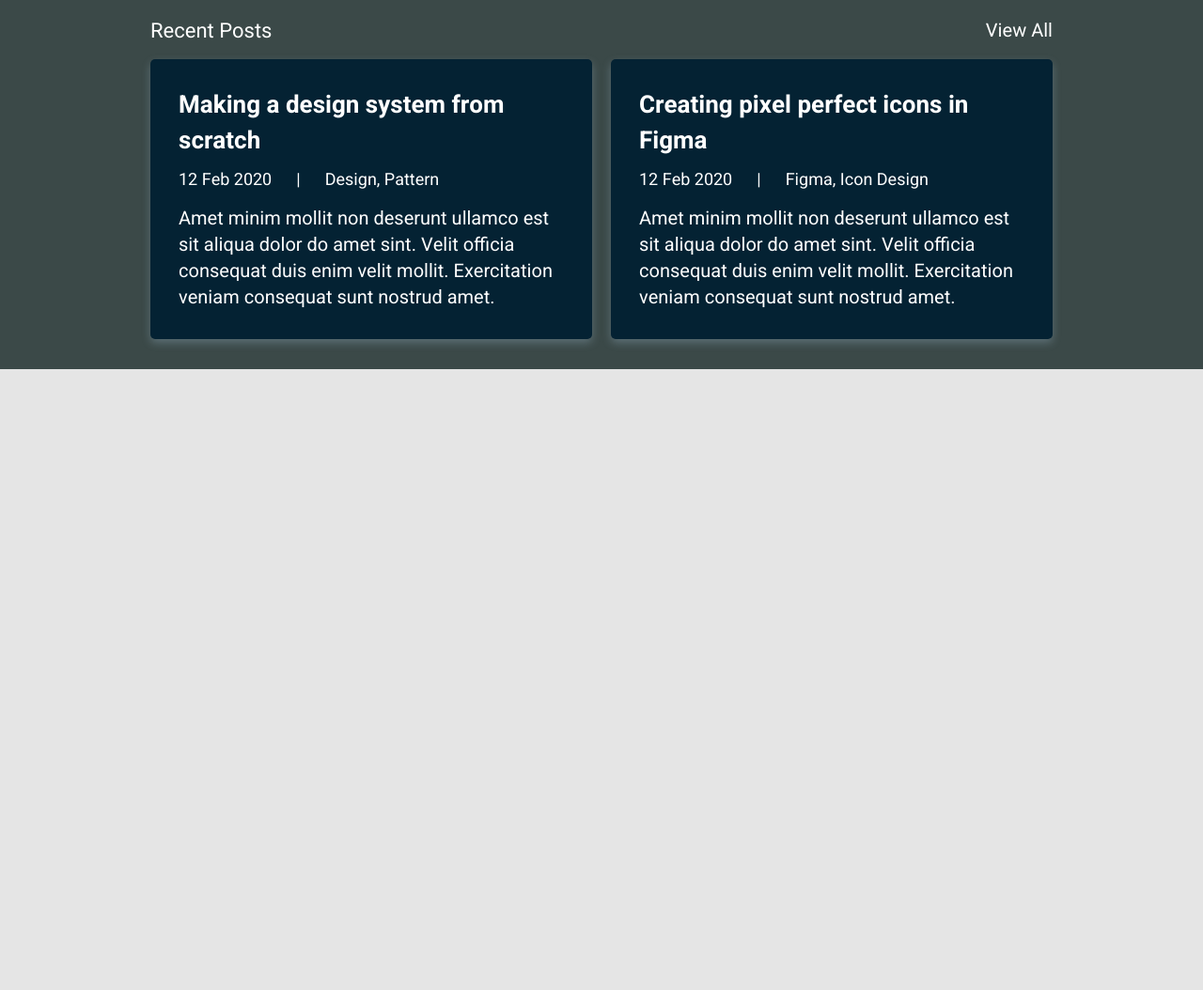
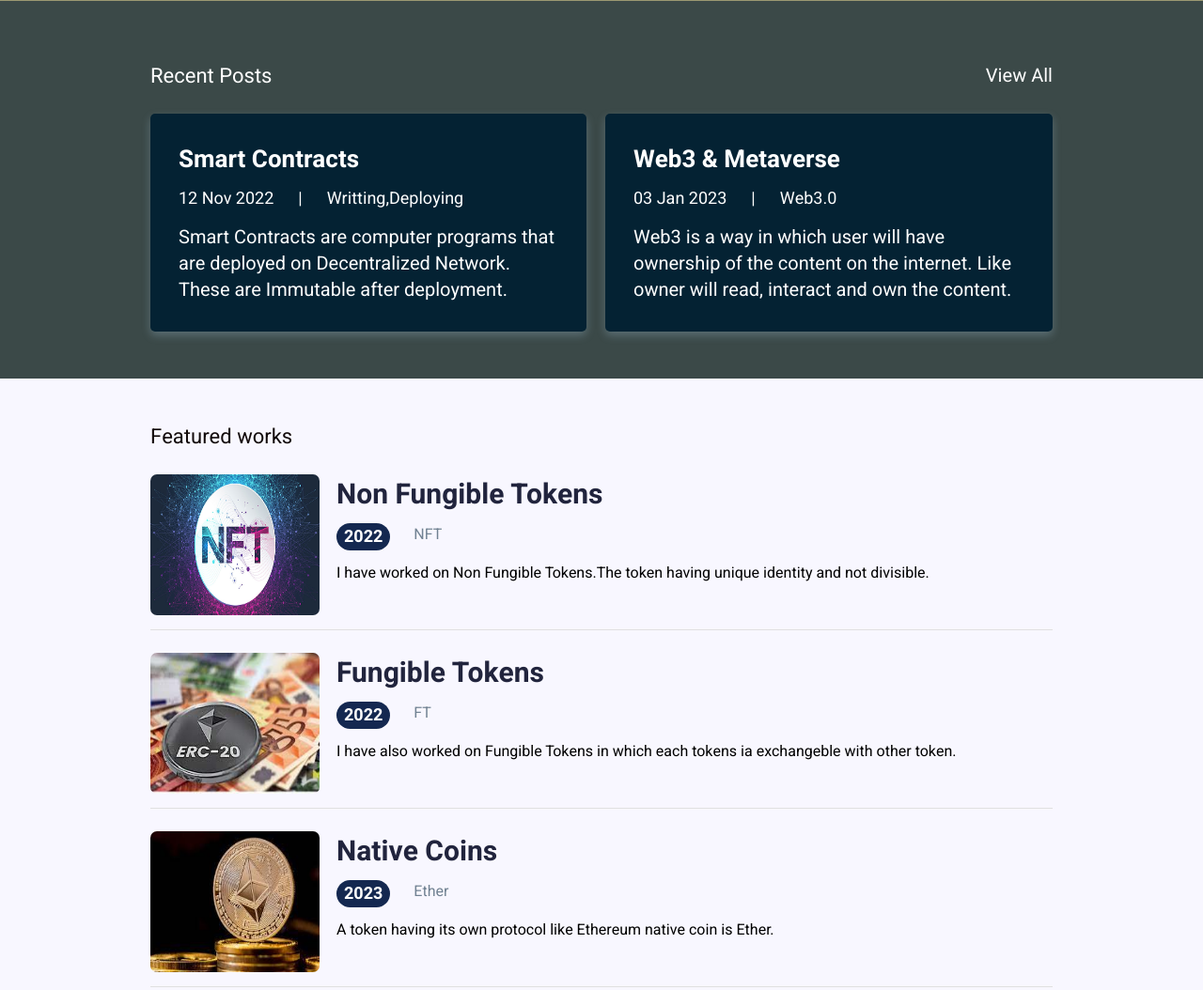
Before and after one commit to ShahidAbbasKhan/Portfolio-Website, a plain HTML site: page my-app/index.html in a window 1280 px wide. Shown: the part 699-1753 px from the top of the page at 94% size. Before the commit the page ends 1092 px from the top, so only its background shows below. Drawn offline with Linux system fonts and the light colour scheme.

Commit message:
major updates

```diff
--- a/my-app/css/styles.css
+++ b/my-app/css/styles.css
@@ -101,7 +101,7 @@ header nav li a {
 
 .posts-section {
     background-color:#3b4948;
-    padding:32px 0;
+    padding:50px 0;
 }
 .posts-section-inner{
     max-width: 960px;
@@ -111,6 +111,7 @@ header nav li a {
     display:flex;
     align-items: center;
     justify-content: space-between;
+    margin-bottom: 10px;
 }
 .posts-section-inner .posts-header h3{
     font-style:normal;
@@ -160,3 +161,129 @@ header nav li a {
     font-size: 18px;
     line-height: 26px;
 }
+
+/* Featured Section*/
+.feature-section{
+    background-color: #f8f7ff;
+    padding:32px 0;
+}
+.featured-section-inner{
+    max-width: 960px;
+    margin: 0 auto;
+}
+.featured-section-inner .fs-header h3{
+    font-weight: 400;
+    font-size: 22px;
+    line-height: 60px;
+    color: #110909;
+    margin-bottom: 10px;
+}
+
+.fs-items{
+    display:flex;
+    gap:18px;
+    border-bottom: 1px solid #E0E0E0;
+    margin-bottom: 24px;
+    padding-bottom: 8px;
+}
+.fs-items .fs-items-left img{
+    border-radius:7px;
+    border-image: 1px;
+    height: 150px;
+    width: 180px;
+}
+.fs-items h3{
+    font-weight: 700;
+    font-size: 30px;
+    line-height: 44px;
+    color: #21243D;
+    margin-bottom: 8px;
+}
+.fs-items-right .items-meta{
+    display: flex;
+    gap:25px;
+
+}
+.fs-items-right .items-meta .badge{
+    background: #142850;
+    border-radius: 15px;
+    color:#fff;
+    padding:1px 8px;
+    font-size: 18px;
+    font-weight: 900;
+}
+.fs-items-right .items-meta .category{
+    color: #718292;
+}
+.fs-items-right .description{
+    margin-top: 12px;
+    font-weight: 400;
+    font-size: 16px;
+    line-height: 24px;
+}
+
+/*Responsive*/
+@media all and (max-width: 600px) {
+    .hero-section .hero-inner {
+      flex-direction: column-reverse;
+    }
+
+    .hero-section .col-right {
+      margin-bottom: 30px;
+    }
+    .hero-section .col-left {
+      text-align: center;
+      margin: 0 20px;
+    }
+    .hero-section .col-left .action-button {
+      margin-left: auto;
+      margin-right: auto;
+    }
+
+    .posts {
+      flex-direction: column;
+      margin: 0 10px;
+    }
+
+    .posts-section .posts-header {
+      justify-content: center;
+    }
+
+    .posts-header a {
+      display: none;
+    }
+
+    .featured-section .featured-section-inner {
+      margin: 0 18px;;
+    }
+
+    .featured-section .fs-header h2 {
+      text-align: center;
+    }
+
+    .fs-list .fs-item {
+      flex-direction: column;
+    }
+
+    .fs-list .fs-item .fs-item-left img {
+      width: 100%;
+    }
+
+    .menu-button {
+      display: flex;
+      cursor: pointer;
+    }
+
+    .menu-button:hover {
+      opacity: 0.7;
+    }
+
+    .deskop-links {
+      display: none;
+    }
+
+    header nav {
+      padding-right: 18px;
+    }
+
+  }
--- a/my-app/index.html
+++ b/my-app/index.html
@@ -29,8 +29,8 @@
    <section class="hero-section">
     <div class="hero-inner">
         <div class="col-left">
-            <h1>Hi, I am Shahid,</h1>
-            <h1> Enthusiast</h1>
+            <h1>Hi, I am Shahid Blockchain Developer,</h1>
+            <h1>Web3 Enthusiast</h1>
             <p>
                 I m Blockchain Developer, Working on Backend Smart Contracts, Learning Next.Js
             </p>
@@ -52,13 +52,12 @@
             <article class="posts-item">
                 <header>
                     <h3>
-                        Making a design system from scratch
+                        Smart Contracts
                     </h3>
-                    <div class="meta"><span>12 Feb 2020 </span><span>|</span><span>Design, Pattern</span></div>
+                    <div class="meta"><span>12 Nov 2022 </span><span>|</span><span>Writting,Deploying</span></div>
                     <p>
-                        Amet minim mollit non deserunt ullamco est sit aliqua dolor do amet sint.
-                        Velit officia consequat duis enim velit mollit. Exercitation veniam consequat
-                        sunt nostrud amet.
+                        Smart Contracts are computer programs that are deployed on Decentralized Network.
+                        These are Immutable after deployment.
                     </p>
                 </header>
             </article>
@@ -66,13 +65,12 @@
             <article class="posts-item">
                 <header>
                     <h3>
-                        Creating pixel perfect icons in Figma
+                        Web3 & Metaverse
                     </h3>
-                    <div class="meta"><span>12 Feb 2020 </span><span>|</span><span>Figma, Icon Design</span></div>
+                    <div class="meta"><span>03 Jan 2023 </span><span>|</span><span>Web3.0</span></div>
                     <p>
-                        Amet minim mollit non deserunt ullamco est sit aliqua dolor do amet sint.
-                        Velit officia consequat duis enim velit mollit. Exercitation veniam consequat
-                        sunt nostrud amet.
+                        Web3 is a way in which user will have ownership of the content on the internet.
+                        Like owner will read, interact and own the content.
                     </p>
                 </header>
             </article>
@@ -82,8 +80,62 @@
 
    </section>
 
-   <section>
+   <section class="feature-section">
+    <div class="featured-section-inner">
+        <div class="fs-header">
+            <h3>Featured works</h3>
+        </div>
+        <div class="fs-items">
+            <div class="fs-items-left">
+                <img  src="./images/NFT.jpg" alt="Non Fungible Token" />
+            </div>
+            <div class="fs-items-right">
+                <h3>Non Fungible Tokens</h3>
+                <div class="items-meta">
+                    <div class="badge">2022</div>
+                    <div class="category">NFT</div>
+                </div>
+                <div class="description">
+                    I have worked on Non Fungible Tokens.The token having unique identity and not divisible.
+                </div>
+            </div>
 
+
+        </div>
+        <div class="fs-items">
+            <div class="fs-items-left">
+                <img  src="./images/ERC20.jpg" alt="Fungible Token" />
+            </div>
+            <div class="fs-items-right">
+                <h3>Fungible Tokens</h3>
+                <div class="items-meta">
+                    <div class="badge">2022</div>
+                    <div class="category">FT</div>
+                </div>
+                <div class="description">
+                    I have also worked on Fungible Tokens in which each tokens ia exchangeble with other token.
+                </div>
+            </div>
+
+
+        </div>
+        <div class="fs-items">
+            <div class="fs-items-left">
+                <img  src="./images/Ether.jpg" alt="Ether Native Token" />
+            </div>
+            <div class="fs-items-right">
+                <h3>Native Coins</h3>
+                <div class="items-meta">
+                    <div class="badge">2023</div>
+                    <div class="category">Ether</div>
+                </div>
+                <div class="description">
+                    A token having its own protocol like Ethereum native coin is Ether.
+            </div>
+
+
+        </div>
+    </div>
    </section>
 </body>
 </html>
```
Also changed, not shown: my-app/images/ERC20.jpg (added), my-app/images/Ether.jpg (added), my-app/images/NFT.jpg (added).
